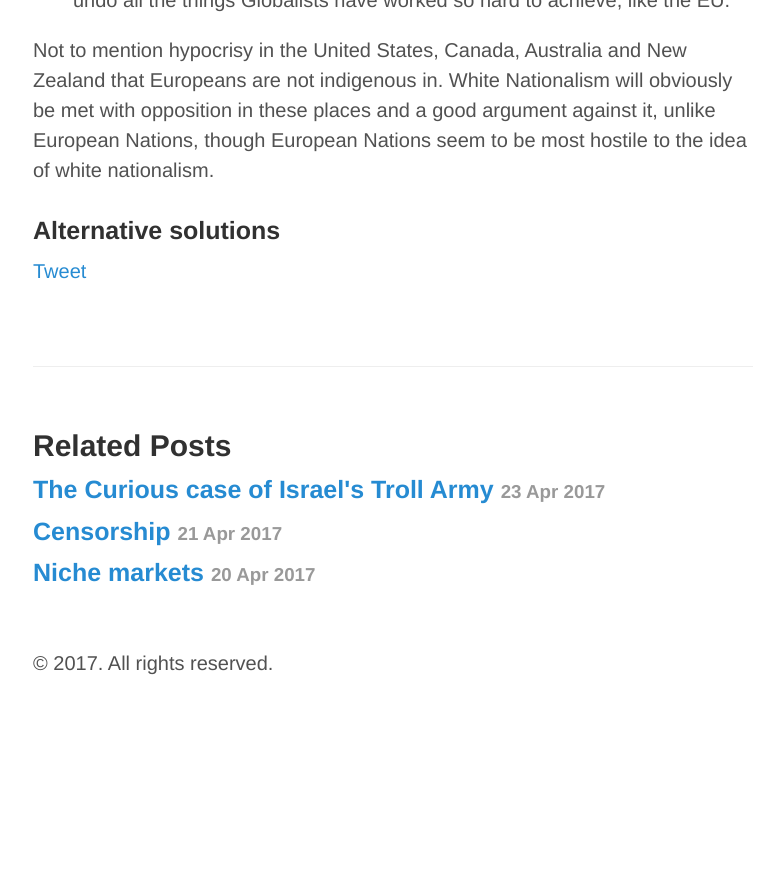
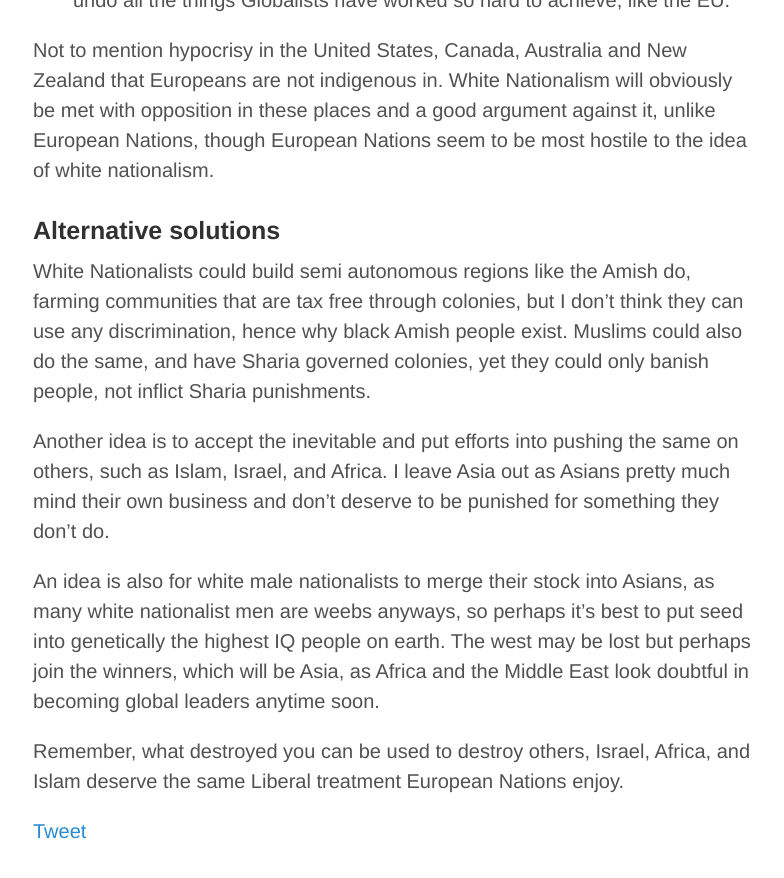
Before and after one commit to LeighAkin/Blog, a Jekyll site: the page built from _posts/2017-04-24-why-white-nationalism-is-doomed.md, in a window 1280 px wide and 900 px high, scrolled down 878 px. Shown: the top 878 px of the window, without its empty margins (247-1031 px from the left). Built offline with Jekyll 4.4.1, drawn with Linux system fonts in a browser that asks for light colours; comment, search, counter and statistics services are not loaded; before the commit the page ends 1576 px from its top, so only the background shows below that.

Commit message:
last edits

```diff
--- a/_posts/2017-04-24-why-white-nationalism-is-doomed.md
+++ b/_posts/2017-04-24-why-white-nationalism-is-doomed.md
@@ -20,3 +20,11 @@ Unfortunately for the movement there is no hope, whatever snowball affect multic
 Not to mention hypocrisy in the United States, Canada, Australia and New Zealand that Europeans are not indigenous in. White Nationalism will obviously be met with opposition in these places and a good argument against it, unlike European Nations, though European Nations seem to be most hostile to the idea of white nationalism.
 
 ### Alternative solutions
+
+White Nationalists could build semi autonomous regions like the Amish do, farming communities that are tax free through colonies, but I don't think they can use any discrimination, hence why black Amish people exist. Muslims could also do the same, and have Sharia governed colonies, yet they could only banish people, not inflict Sharia punishments.
+
+Another idea is to accept the inevitable and put efforts into pushing the same on others, such as Islam, Israel, and Africa. I leave Asia out as Asians pretty much mind their own business and don't deserve to be punished for something they don't do.
+
+An idea is also for white male nationalists to merge their stock into Asians, as many white nationalist men are weebs anyways, so perhaps it's best to put seed into genetically the highest IQ people on earth. The west may be lost but perhaps join the winners, which will be Asia, as Africa and the Middle East look doubtful in becoming global leaders anytime soon.
+
+Remember, what destroyed you can be used to destroy others, Israel, Africa, and Islam deserve the same Liberal treatment European Nations enjoy.
```
